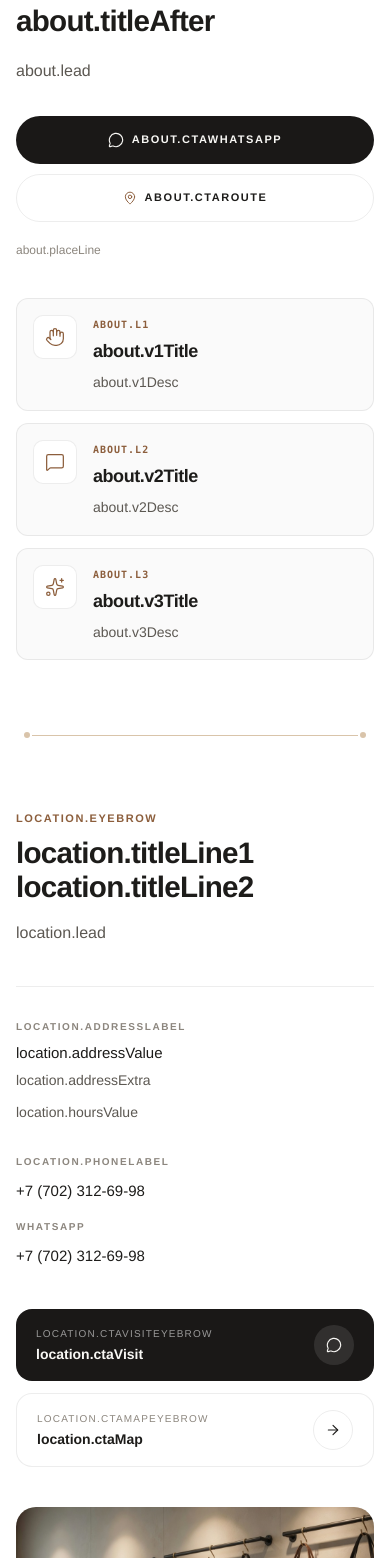
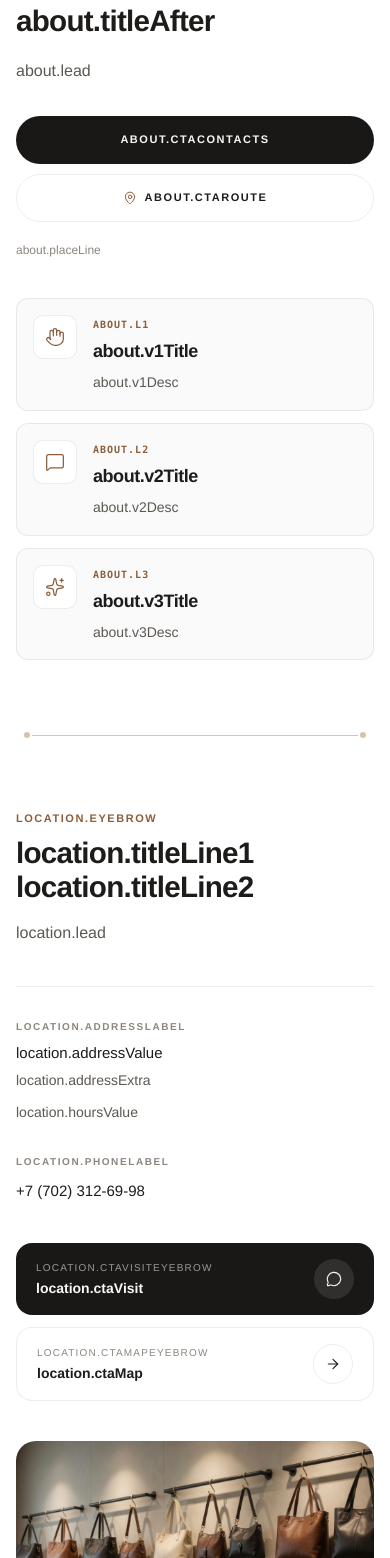
Before and after one commit to COMBINATORR/karya-boutique, a React (Vite) app: page / in a window 390 px wide. Shown: the part 3110-4668 px from the top of the page. Built offline with nearby package versions, Linux system fonts and the light colour scheme; the HTML template or start-up script is replaced by a standard one; a web font is replaced by a local one.

Commit message:
Reduce repeated phone and WhatsApp CTAs sitewide

```diff
--- a/src/components/About.jsx
+++ b/src/components/About.jsx
@@ -1,8 +1,8 @@
 import { useTranslation } from 'react-i18next'
 import { motion } from 'framer-motion'
-import { MessageCircle, MapPin, Hand, MessageSquare, Sparkles } from 'lucide-react'
+import { MapPin, Hand, MessageSquare, Sparkles } from 'lucide-react'
 import { fadeUp } from '@/lib/motion'
-import { WHATSAPP_URL, MAPS_DIR_URL } from '@/constants/contact'
+import { MAPS_DIR_URL } from '@/constants/contact'
 
 const STEPS = [
   { icon: Hand, labelKey: 'about.l1', titleKey: 'about.v1Title', descKey: 'about.v1Desc' },
@@ -43,13 +43,10 @@ export function About() {
 
             <div className="mt-8 flex flex-col gap-2.5 sm:mt-10 sm:flex-row sm:flex-wrap">
               <a
-                href={WHATSAPP_URL}
-                target="_blank"
-                rel="noopener noreferrer"
+                href="#location"
                 className="inline-flex min-h-12 items-center justify-center gap-2 rounded-full bg-[#1A1817] px-6 text-[11px] font-display font-bold uppercase tracking-[0.14em] text-[#F8F7F4] transition-colors hover:bg-[#8C5E3C]"
               >
-                <MessageCircle className="h-4 w-4" strokeWidth={1.7} />
-                {t('about.ctaWhatsapp')}
+                {t('about.ctaContacts')}
               </a>
               <a
                 href={MAPS_DIR_URL}
--- a/src/components/Contact.jsx
+++ b/src/components/Contact.jsx
@@ -1,7 +1,7 @@
 import { useEffect, useState } from 'react'
 import { useTranslation } from 'react-i18next'
 import { AnimatePresence, motion } from 'framer-motion'
-import { ArrowRight, ExternalLink, MapPin, MessageCircle, Phone } from 'lucide-react'
+import { ArrowRight, ExternalLink, MapPin, MessageCircle } from 'lucide-react'
 import {
   PHONE_DISPLAY,
   PHONE_TEL,
@@ -103,7 +103,7 @@ export function Contact() {
                 {t('location.lead')}
               </p>
 
-              {/* Info columns like reference */}
+              {/* Address + phone once */}
               <div className="mt-10 grid gap-8 border-t border-[var(--border-color)] pt-8 sm:mt-12 sm:grid-cols-2 sm:gap-6 sm:pt-10">
                 <div>
                   <p className="mb-2 text-[10px] font-display font-bold uppercase tracking-[0.16em] text-[var(--text-muted)]">
@@ -129,21 +129,10 @@ export function Contact() {
                   >
                     {PHONE_DISPLAY}
                   </a>
-                  <p className="mt-4 mb-2 text-[10px] font-display font-bold uppercase tracking-[0.16em] text-[var(--text-muted)]">
-                    WhatsApp
-                  </p>
-                  <a
-                    href={WHATSAPP_URL}
-                    target="_blank"
-                    rel="noopener noreferrer"
-                    className="text-[15px] font-medium text-[var(--text-primary)] transition-colors hover:text-[#8C5E3C] sm:text-base"
-                  >
-                    {PHONE_DISPLAY}
-                  </a>
                 </div>
               </div>
 
-              {/* CTAs — pill cards like reference */}
+              {/* One primary WA + map — no duplicate phone */}
               <div className="mt-10 flex flex-col gap-3 sm:mt-auto sm:pt-10 sm:flex-row">
                 <a
                   href={WHATSAPP_URL}
@@ -240,13 +229,6 @@ export function Contact() {
                 <ExternalLink className="h-3.5 w-3.5" strokeWidth={1.8} />
                 2GIS
               </a>
-              <a
-                href={PHONE_TEL}
-                className="inline-flex min-h-11 flex-1 items-center justify-center gap-2 rounded-[10px] border border-[var(--border-color)] bg-[#FAFAFA] px-4 text-[11px] font-bold uppercase tracking-wider text-[var(--text-primary)] transition-colors hover:bg-white sm:hidden"
-              >
-                <Phone className="h-3.5 w-3.5" strokeWidth={1.8} />
-                {PHONE_DISPLAY}
-              </a>
             </div>
           </div>
         </div>
--- a/src/components/Footer.jsx
+++ b/src/components/Footer.jsx
@@ -1,7 +1,6 @@
 import { useTranslation } from 'react-i18next'
-import { MessageCircle } from 'lucide-react'
 import { NAV } from '@/constants/nav'
-import { PHONE_DISPLAY, PHONE_TEL, WHATSAPP_URL } from '@/constants/contact'
+import { PHONE_DISPLAY, PHONE_TEL } from '@/constants/contact'
 import { BrandMark } from '@/components/BrandMark'
 
 export function Footer() {
@@ -66,13 +65,10 @@ export function Footer() {
               {PHONE_DISPLAY}
             </a>
             <a
-              href={WHATSAPP_URL}
-              target="_blank"
-              rel="noopener noreferrer"
-              className="inline-flex min-h-11 items-center justify-center gap-2 rounded-[8px] border border-[var(--border-color)] bg-[#FAFAFA] px-4 text-[11px] font-display font-bold uppercase tracking-[0.12em] text-[var(--text-primary)] transition-colors hover:border-[#8C5E3C]/40 hover:text-[#8C5E3C] active:bg-white sm:min-h-10"
+              href="#location"
+              className="text-[11px] font-display font-bold uppercase tracking-[0.12em] text-[var(--text-muted)] transition-colors hover:text-[#8C5E3C]"
             >
-              <MessageCircle className="h-3.5 w-3.5 shrink-0" strokeWidth={1.8} aria-hidden />
-              WhatsApp
+              {t('footer.toContacts')}
             </a>
           </div>
         </div>
--- a/src/components/MobileMenu.jsx
+++ b/src/components/MobileMenu.jsx
@@ -1,8 +1,8 @@
 import { useEffect } from 'react'
 import { useTranslation } from 'react-i18next'
-import { X, MessageCircle, Phone } from 'lucide-react'
+import { X, MessageCircle } from 'lucide-react'
 import { NAV } from '@/constants/nav'
-import { PHONE_DISPLAY, PHONE_TEL, whatsappRequestUrl } from '@/constants/contact'
+import { whatsappRequestUrl } from '@/constants/contact'
 import { cn } from '@/lib/utils'
 
 export function MobileMenu({ open, onClose }) {
@@ -86,19 +86,6 @@ export function MobileMenu({ open, onClose }) {
           <MessageCircle className="h-4 w-4" strokeWidth={1.8} />
           <span>{t('nav.whatsapp')}</span>
         </a>
-
-        <a
-          href={PHONE_TEL}
-          onClick={onClose}
-          className={cn(
-            'mt-4 inline-flex min-h-11 items-center gap-2 text-sm text-[#F8F7F4]/60 transition-all duration-500 active:text-[#F8F7F4]',
-            open ? 'translate-y-0 opacity-100' : 'translate-y-5 opacity-0',
-          )}
-          style={{ transitionDelay: open ? `${NAV.length * 80 + 180}ms` : '0ms' }}
-        >
-          <Phone className="h-3.5 w-3.5" strokeWidth={1.8} />
-          <span>{PHONE_DISPLAY}</span>
-        </a>
       </nav>
 
       <div
--- a/src/locales/kk.json
+++ b/src/locales/kk.json
@@ -40,15 +40,15 @@
   "about.titleAfter": "таңдаңыз",
   "about.lead": "Сайтта — санаттар бойынша бағдар. Толық қатар, түс пен фактураны бутикте көрген ыңғайлы: былғарыны сипау, пішінді байқау және өзіңізге лайығын алу.",
   "about.placeLine": "«Насиха» СОО · 1-қабат · 111-бутик · күнделікті 10:00–20:00",
-  "about.ctaWhatsapp": "Келуден бұрын жазу",
+  "about.ctaContacts": "Байланыс",
   "about.ctaRoute": "Бағыт",
 
   "about.l1": "01 / БУТИКТЕ",
   "about.v1Title": "Былғары мен түс тірідей",
   "about.v1Desc": "Floater, лак, тиснение және шамамен 14 реңк — экранда бір, қолда басқа. Бутикте фактураларды қатар салыстырасыз.",
-  "about.l2": "02 / WHATSAPP",
+  "about.l2": "02 / КЕЛУГЕ ДЕЙІН",
   "about.v2Title": "Келуге дайындаймыз",
-  "about.v2Desc": "Іздегеніңізді жазыңыз: санат, түс, өлшем. Модельдерді алып қоямыз — немесе қазір не бар екенін айтамыз.",
+  "about.v2Desc": "Алдын ала іздегеніңізді жазыңыз: санат, түс, өлшем. Модельдерді алып қоямыз — немесе қазір не бар екенін айтамыз.",
   "about.l3": "03 / ІРІКТЕУ",
   "about.v3Title": "Таңдауға көмектесеміз",
   "about.v3Desc": "Қала, іскер стиль, сыйлық — міндетке сай не қолайлы екенін айтамыз. Қысымсыз, байсалды іріктеу.",
@@ -224,6 +224,7 @@
   "footer.city": "АТЫРАУ · KARYA SINCE 1980",
   "footer.navLabel": "Бөлімдер",
   "footer.contactLabel": "Байланыс",
+  "footer.toContacts": "Барлық байланыс",
 
   "lang.ru": "RU",
   "lang.kk": "KK"
--- a/src/locales/ru.json
+++ b/src/locales/ru.json
@@ -40,15 +40,15 @@
   "about.titleAfter": "руками",
   "about.lead": "На сайте — ориентир по категориям. Полный ряд, цвета и фактуру удобнее смотреть в бутике: потрогать кожу, примерить силуэт и забрать то, что откликнулось.",
   "about.placeLine": "ТРЦ «Насиха» · 1 этаж · бутик 111 · ежедневно 10:00–20:00",
-  "about.ctaWhatsapp": "Написать перед визитом",
+  "about.ctaContacts": "Контакты",
   "about.ctaRoute": "Маршрут",
 
   "about.l1": "01 / В БУТИКЕ",
   "about.v1Title": "Кожа и цвет вживую",
   "about.v1Desc": "Floater, лак, тиснения и около 14 оттенков — на экране это одно, в руках другое. В бутике сравниваете фактуры рядом.",
-  "about.l2": "02 / WHATSAPP",
+  "about.l2": "02 / ДО ВИЗИТА",
   "about.v2Title": "Подготовим к визиту",
-  "about.v2Desc": "Напишите, что ищете: категорию, цвет, размер. Отложим модели и встретим без суеты — или подскажем, что есть сейчас.",
+  "about.v2Desc": "Напишите заранее, что ищете: категорию, цвет, размер. Отложим модели и встретим без суеты — или подскажем, что есть сейчас.",
   "about.l3": "03 / ПОДБОР",
   "about.v3Title": "Поможем с выбором",
   "about.v3Desc": "Подскажем, что сядет под задачу: город, деловой стиль, подарок. Без давления — просто спокойный подбор.",
@@ -225,6 +225,7 @@
   "footer.city": "АТЫРАУ · KARYA SINCE 1980",
   "footer.navLabel": "Разделы",
   "footer.contactLabel": "Связь",
+  "footer.toContacts": "Все контакты",
 
   "lang.ru": "RU",
   "lang.kk": "KK"
```
